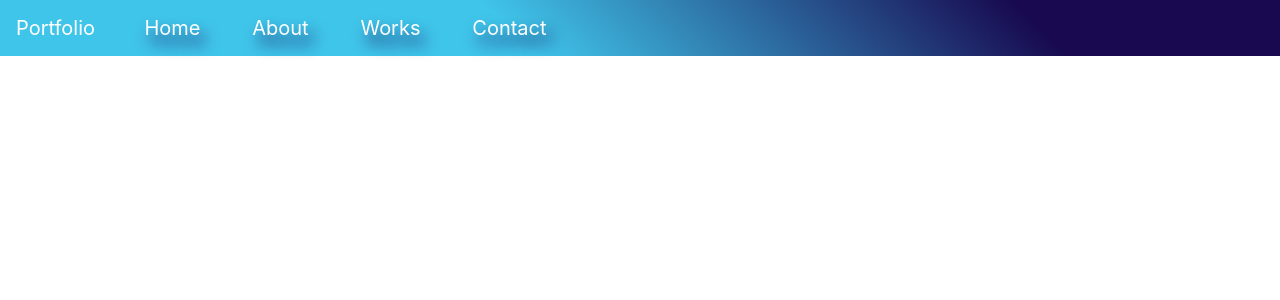
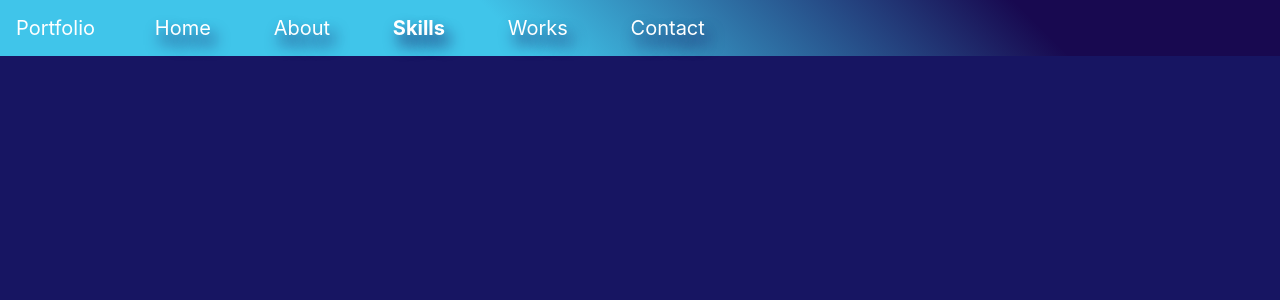
Before and after one commit to divyashreedivya/divyashreedivya.github.io, a React (Create React App) app: page /skills in a window 1280 px wide. Shown: the top 300 px of the page. Built offline with nearby package versions, Linux system fonts and the light colour scheme.

Commit message:
skills page

```diff
--- a/src/App.js
+++ b/src/App.js
@@ -26,9 +26,9 @@ export default class App extends React.Component {
         <Route path="/about">
          <About />
          </Route>
-         {/*<Route path="/skills">
+         <Route path="/skills">
            <Skills/>
-    </Route>*/}
+    </Route>
         <Route path="/myworks">
            <MyWorks/>
     </Route>
--- a/src/components/Navigationbar.js
+++ b/src/components/Navigationbar.js
@@ -39,9 +39,9 @@ import {NavLink} from 'react-router-dom';
                  <NavItem className="link">
                    <NavLink className="navlink" to="/about">About</NavLink>
                  </NavItem>
-                 {/*<NavItem className="link">
+                 <NavItem className="link">
                    <NavLink className="navlink" to="/skills">Skills</NavLink>
-     </NavItem>*/}
+     </NavItem>
                  <NavItem className="link">
                    <NavLink className="navlink" to="/myworks">Works</NavLink>
      </NavItem>
--- a/src/contents/Skills.js
+++ b/src/contents/Skills.js
@@ -1,32 +1,13 @@
 import React from 'react';
 import {Container, Row, Col} from 'reactstrap';
 import Carousel from '../components/Carousel.js';
+import "./skills.css";
 
 export default class Skills extends React.Component{
     render(){
         return(
-            <div className="condiv">
-            <Container>
-            <Row>
-                <Col lg="12">
-                <h4 className="cert">Skills</h4>
-                <div className="certdiv">
-                  <p>C++ , Python , C , HTML , CSS ,
-                       Javascript , ReactJs , SQLite...
-                        </p>
-                </div>
-                </Col>
-                </Row>
-                <Row>
-                <Col lg="12">
-                <h4 className="cert">Certificates</h4>
-                <Col xs="0" lg="3"></Col>
-                <Col md="12" lg="6">
-         <p className="certtext">Some of my certificates...</p>
-                 <Carousel></Carousel> </Col>
-                 </Col>
-                 </Row>
-            </Container>
+            <div className="skillBody">
+
             </div>
         )
     }
--- /dev/null
+++ b/src/contents/skills.css
@@ -0,0 +1,5 @@
+.skillBody{
+    min-height: 100vh;
+    background-color: #171562;
+    /* background-color: #110f49; */
+}
```
